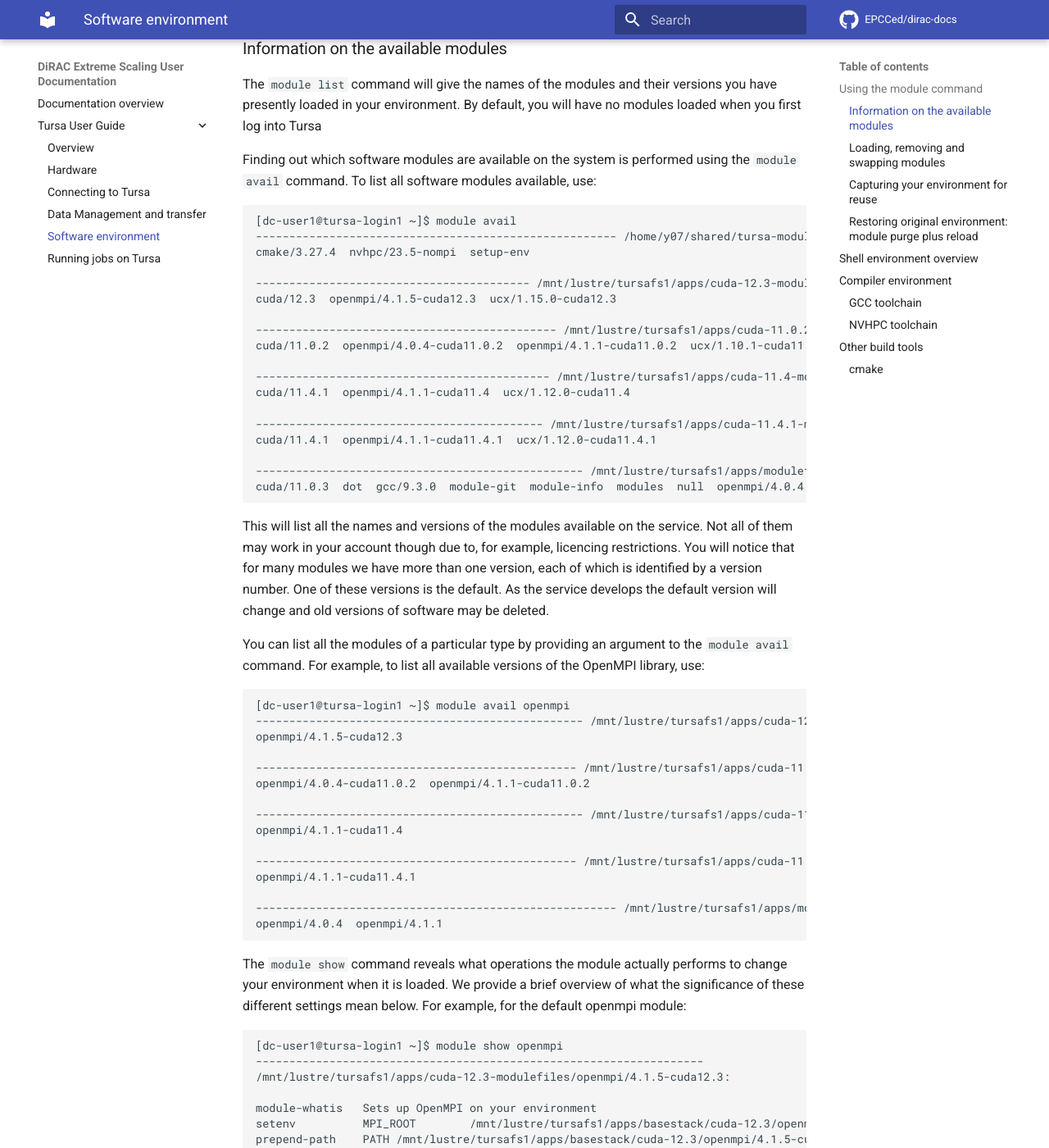
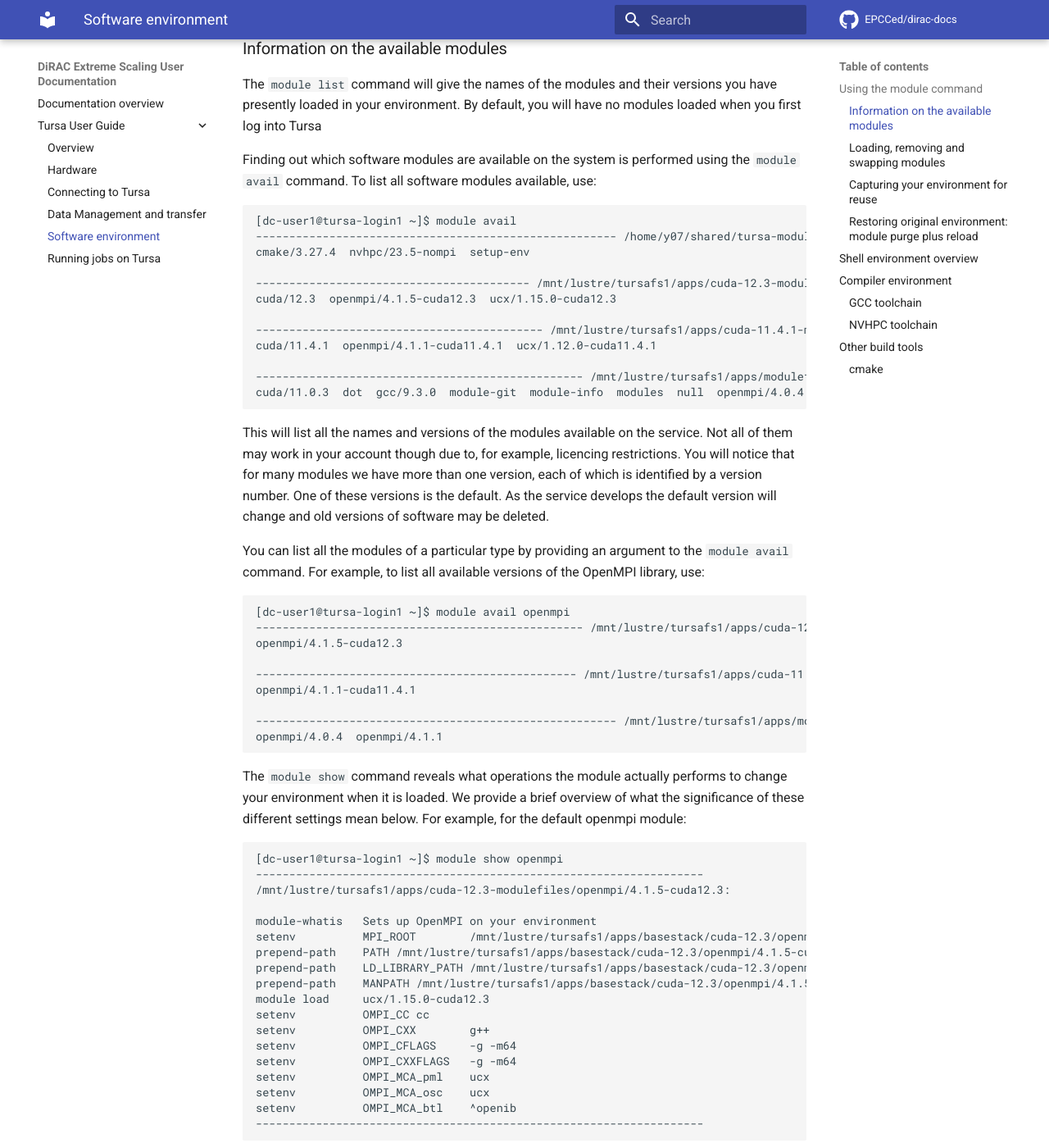
Before and after one commit to EPCCed/dirac-docs, an MkDocs documentation site: the page built from docs/tursa-user-guide/sw-environment.md, in a window 1280 px wide and 1400 px high, scrolled down 1211 px. Shown: the whole window at 82% size. Built offline with MkDocs 1.6.1 and Material for MkDocs 9.7.7, drawn with Linux system fonts in a browser that asks for light colours; comment, search, counter and statistics services are not loaded; some of the changed text lies outside the part shown.

Commit message:
Update sw-environment.md

```diff
--- a/docs/tursa-user-guide/sw-environment.md
+++ b/docs/tursa-user-guide/sw-environment.md
@@ -67,12 +67,6 @@ cmake/3.27.4  nvhpc/23.5-nompi  setup-env
 ----------------------------------------- /mnt/lustre/tursafs1/apps/cuda-12.3-modulefiles -------------------------------------------
 cuda/12.3  openmpi/4.1.5-cuda12.3  ucx/1.15.0-cuda12.3
 
---------------------------------------------- /mnt/lustre/tursafs1/apps/cuda-11.0.2-modulefiles --------------------------
-cuda/11.0.2  openmpi/4.0.4-cuda11.0.2  openmpi/4.1.1-cuda11.0.2  ucx/1.10.1-cuda11.0.2
-
--------------------------------------------- /mnt/lustre/tursafs1/apps/cuda-11.4-modulefiles ---------------------------
-cuda/11.4.1  openmpi/4.1.1-cuda11.4  ucx/1.12.0-cuda11.4
-
 ------------------------------------------- /mnt/lustre/tursafs1/apps/cuda-11.4.1-modulefiles ---------------------------------------
 cuda/11.4.1  openmpi/4.1.1-cuda11.4.1  ucx/1.12.0-cuda11.4.1
 
@@ -96,12 +90,6 @@ available versions of the OpenMPI library, use:
 [dc-user1@tursa-login1 ~]$ module avail openmpi
 ------------------------------------------------- /mnt/lustre/tursafs1/apps/cuda-12.3-modulefiles -------------------------------------------------
 openmpi/4.1.5-cuda12.3
-
------------------------------------------------- /mnt/lustre/tursafs1/apps/cuda-11.0.2-modulefiles ------------------------------------------------
-openmpi/4.0.4-cuda11.0.2  openmpi/4.1.1-cuda11.0.2
-
-------------------------------------------------- /mnt/lustre/tursafs1/apps/cuda-11.4-modulefiles -------------------------------------------------
-openmpi/4.1.1-cuda11.4
 
 ------------------------------------------------ /mnt/lustre/tursafs1/apps/cuda-11.4.1-modulefiles ------------------------------------------------
 openmpi/4.1.1-cuda11.4.1
@@ -231,9 +219,7 @@ To list the modules in a collection, you can execute, e.g.,:
 /home/t01/t01/dc-user1/.module/default:
 
 module use --append /mnt/lustre/tursafs1/apps/cuda-11.0.2-modulefiles
-module use --append /mnt/lustre/tursafs1/apps/cuda-11.4-modulefiles
 module use --append /mnt/lustre/tursafs1/apps/cuda-11.4.1-modulefiles
-module use --append /mnt/lustre/tursafs1/apps/modulefilesintel
 module use --append /mnt/lustre/tursafs1/apps/modulefiles
 module load ucx/1.12.0-cuda11.4.1
 module load openmpi/4.1.1-cuda11.4.1
@@ -306,8 +292,8 @@ unset OMP_NUM_THREADS
 
 The system supports two different primary compiler environments:
 
-* GCC toolchain: GCC, CUDA 11.4, OpenMPI 4.1.1
-* NVHPC toolchain: NVHPC 21.7, OpenMPI 4.1.1
+* GCC toolchain: GCC, CUDA 12.3, OpenMPI 4.1.5
+* NVHPC toolchain: NVHPC 23.5 (CUDA 12.1), OpenMPI 4.1.5
 
 ### GCC toolchain
 
```
